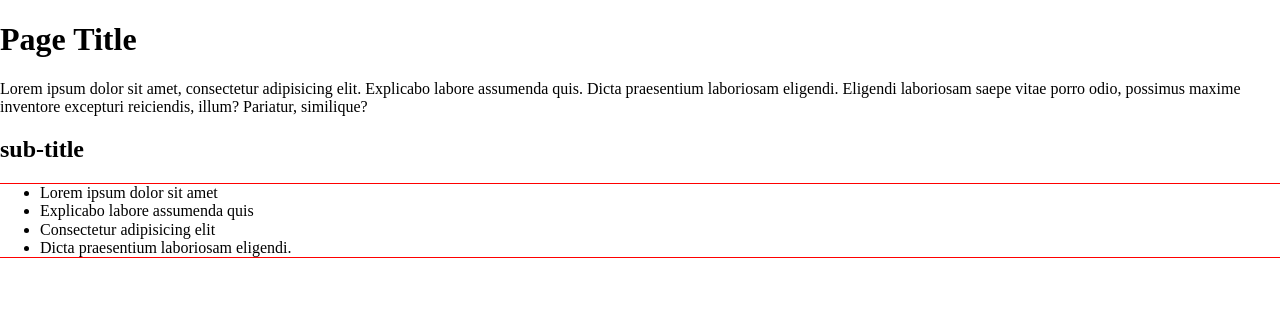
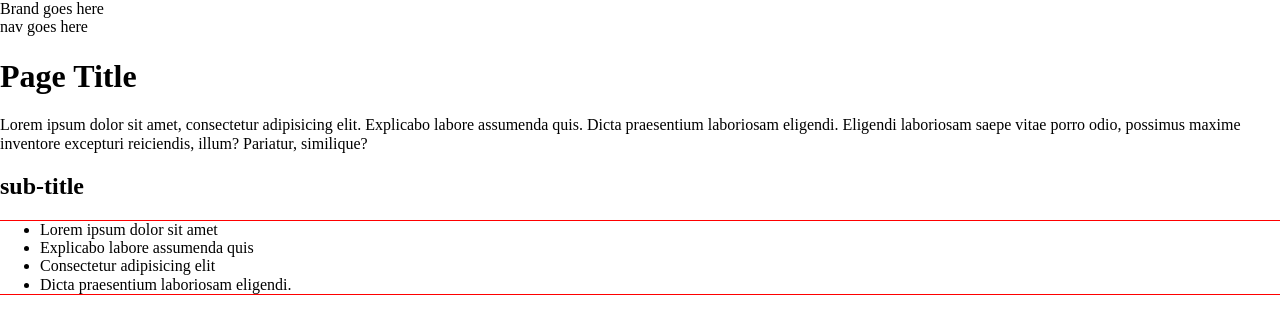
Before and after one commit to francisrupert/lorem-ipsum, a plain HTML site: page asdf.html in a window 1280 px wide. Drawn offline with nearby package versions, Linux system fonts and the light colour scheme.

Commit message:
added header

```diff
--- a/asdf.html
+++ b/asdf.html
@@ -8,7 +8,10 @@
   <link rel="stylesheet" href="http://cdnjs.cloudflare.com/ajax/libs/normalize/2.1.3/normalize.min.css" media="all" />
 </head>
 <body>
-
+  <header>
+    <div>Brand goes here</div>
+    <nav>nav goes here</nav>
+  </header>
   <h1>Page Title</h1>
   <p>Lorem ipsum dolor sit amet, consectetur adipisicing elit. Explicabo labore assumenda quis. Dicta praesentium laboriosam eligendi. Eligendi laboriosam saepe vitae porro odio, possimus maxime inventore excepturi reiciendis, illum? Pariatur, similique?</p>
   <h2>sub-title</h2>
```
